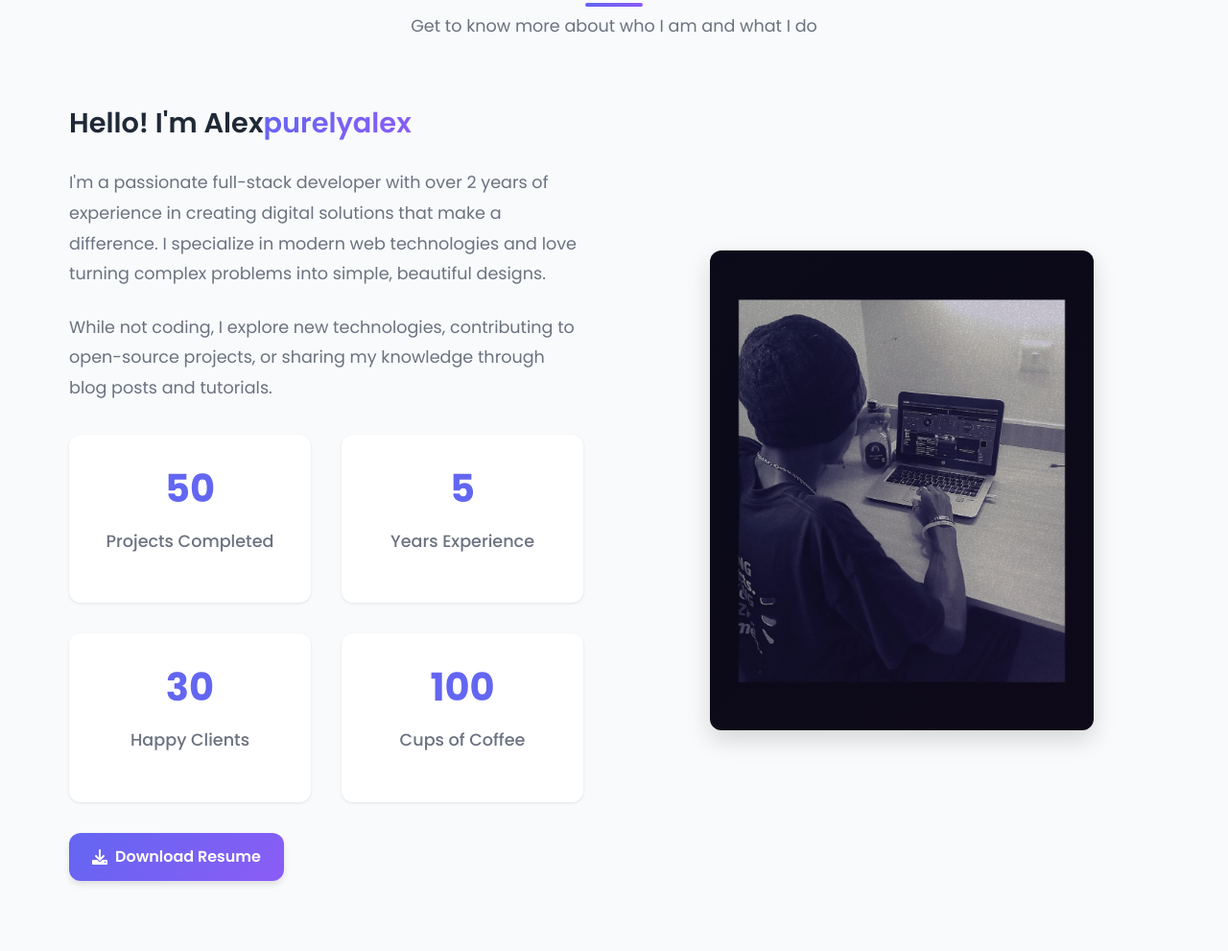
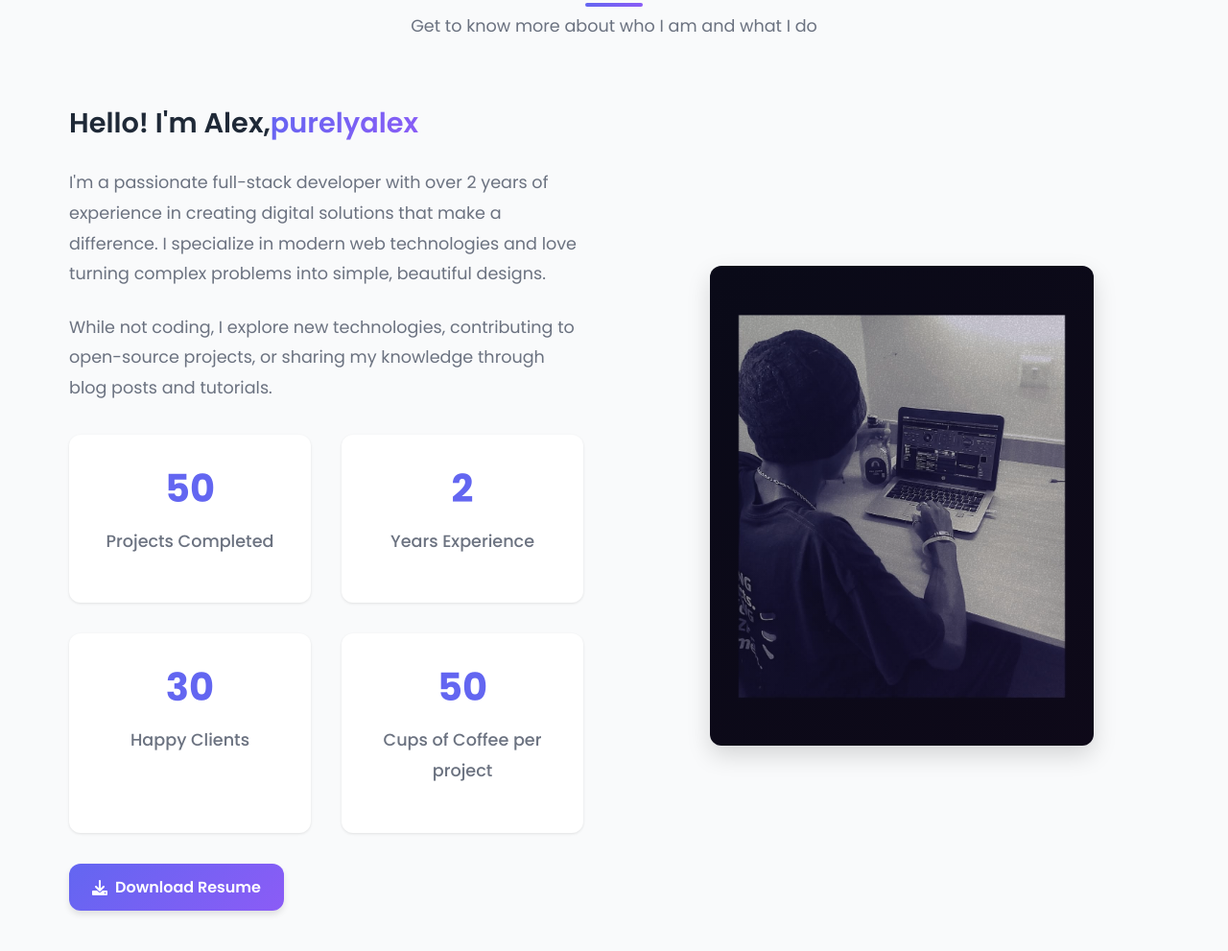
Before and after one commit to makau53/alex, a plain HTML site: page index.html in a window 1280 px wide. Shown: the part 947-1938 px from the top of the page at 96% size. Drawn offline with Linux system fonts and the light colour scheme.

Commit message:
Update index.html

```diff
--- a/index.html
+++ b/index.html
@@ -93,7 +93,7 @@
             </div>
             <div class="about-content">
                 <div class="about-text">
-                    <h3>Hello! I'm Alex<span class="highlight">purelyalex</span></h3>
+                    <h3>Hello! I'm Alex,<span class="highlight">purelyalex</span></h3>
                     <p>I'm a passionate full-stack developer with over 2 years of experience in creating digital solutions that make a difference. I specialize in modern web technologies and love turning complex problems into simple, beautiful designs.</p>
                     <p>While not coding, I explore new technologies, contributing to open-source projects, or sharing my knowledge through blog posts and tutorials.</p>
 
@@ -103,7 +103,7 @@
                             <p>Projects Completed</p>
                         </div>
                         <div class="stat">
-                            <h4 class="stat-number" data-target="5">0</h4>
+                            <h4 class="stat-number" data-target="2">0</h4>
                             <p>Years Experience</p>
                         </div>
                         <div class="stat">
@@ -111,8 +111,8 @@
                             <p>Happy Clients</p>
                         </div>
                         <div class="stat">
-                            <h4 class="stat-number" data-target="100">0</h4>
-                            <p>Cups of Coffee</p>
+                            <h4 class="stat-number" data-target="50">0</h4>
+                            <p>Cups of Coffee per project</p>
                         </div>
                     </div>
 
```
